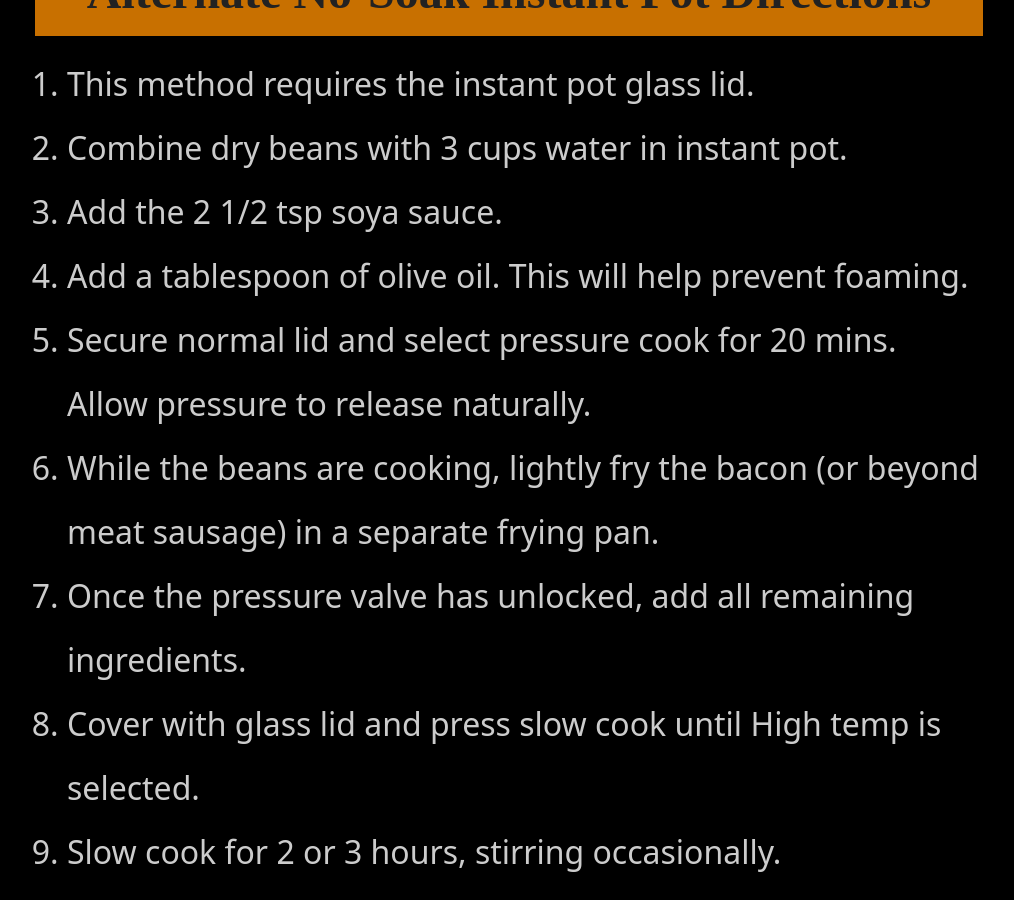
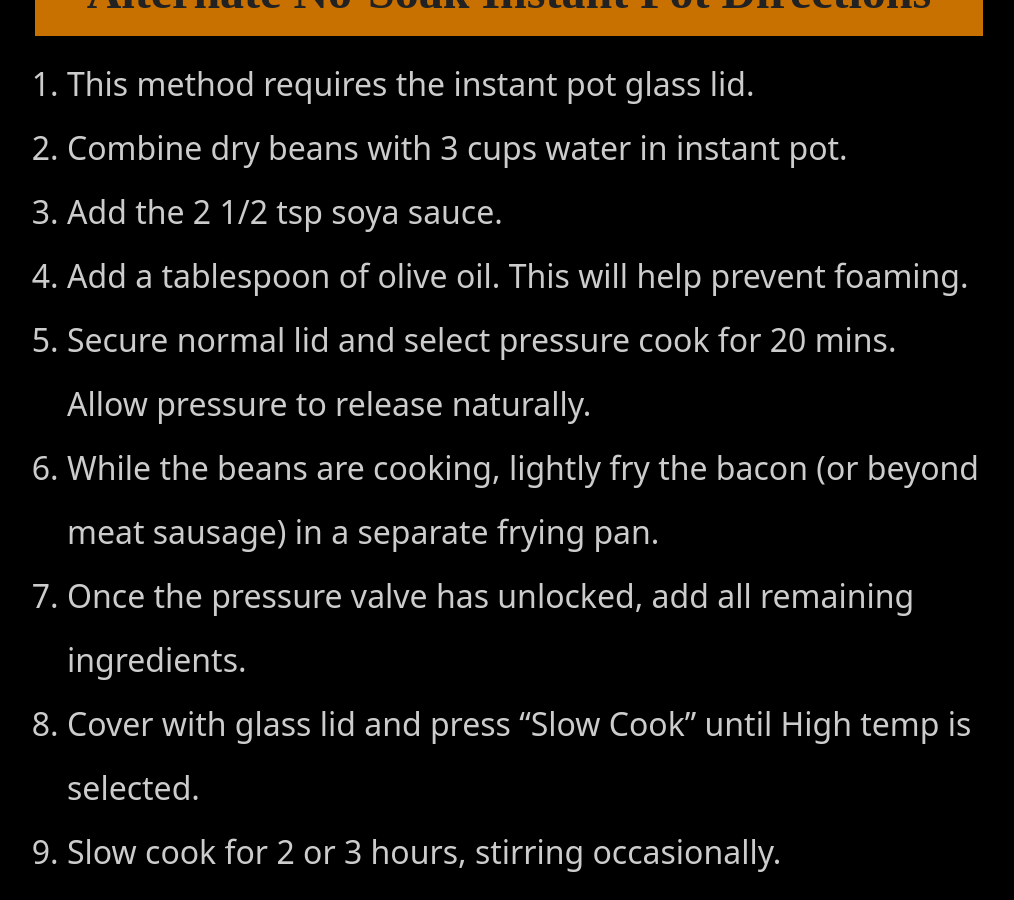
Before and after one commit to dits-family-cookbook/dits-family-cookbook.github.io, a Jekyll site: the page built from recipes/main-dishes/grandma-sowiaks-baked-beans.md, in a window 1280 px wide and 900 px high, scrolled down 2295 px. Shown: the whole window, without its empty margins (131-1145 px from the left). Built offline with Jekyll 4.4.1, drawn with Linux system fonts in a browser that asks for light colours.

```diff
--- a/recipes/main-dishes/grandma-sowiaks-baked-beans.md
+++ b/recipes/main-dishes/grandma-sowiaks-baked-beans.md
@@ -37,5 +37,5 @@ layout: page
 1.  Secure normal lid and select pressure cook for 20 mins.  Allow pressure to release naturally.
 1.  While the beans are cooking, lightly fry the bacon (or beyond meat sausage) in a separate frying pan.
 1.  Once the pressure valve has unlocked, add all remaining ingredients.
-1.  Cover with glass lid and press slow cook until High temp is selected.
+1.  Cover with glass lid and press "Slow Cook" until High temp is selected.
 1.  Slow cook for 2 or 3 hours, stirring occasionally.
```
